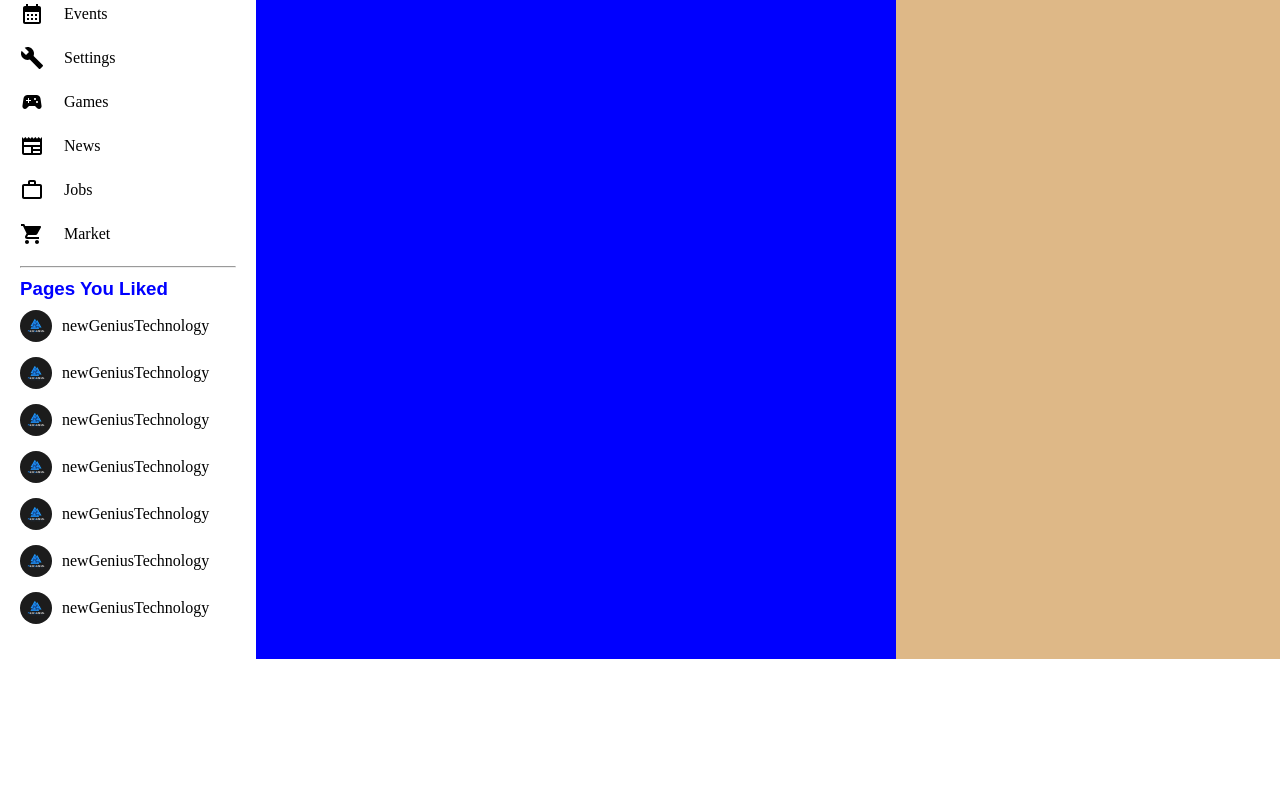
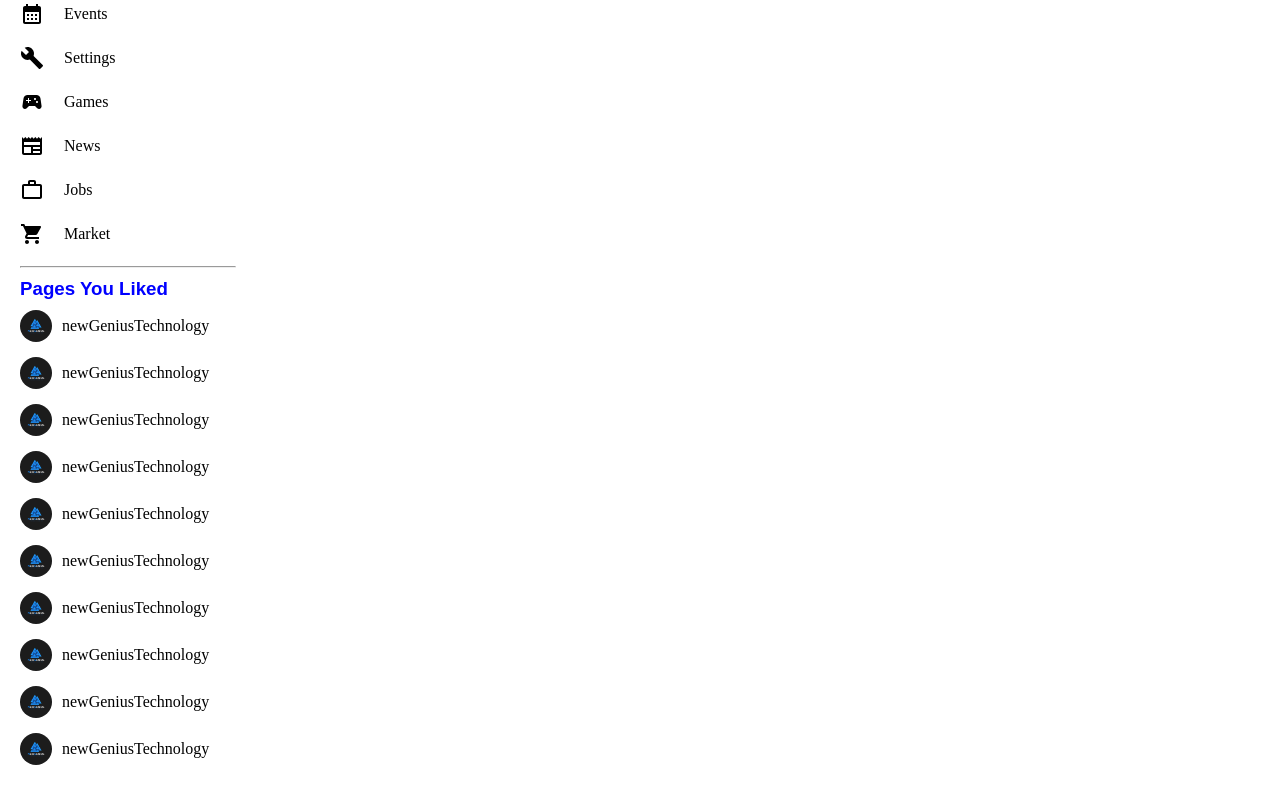
Before and after one commit to JanithNanayakkaraSE0612/Facebook_Clone_App, a React (Create React App) app in the folder facebook/: page / in a window 1280 px wide. Shown: the part 244-1044 px from the top of the page. Before the commit the page ends 903 px from the top, so only its background shows below. Built offline with nearby package versions, Linux system fonts and the light colour scheme.

Commit message:
Complete part two

```diff
--- a/facebook/src/components/LeftPane/LeftPane.js
+++ b/facebook/src/components/LeftPane/LeftPane.js
@@ -89,6 +89,18 @@ export default function LeftPane() {
             <img src="/images/newgenius.png" alt="" className="pagePic" />
               <span className="pageName">newGeniusTechnology</span>
           </li>
+          <li className="pageListItem">
+            <img src="/images/newgenius.png" alt="" className="pagePic" />
+              <span className="pageName">newGeniusTechnology</span>
+          </li>
+          <li className="pageListItem">
+            <img src="/images/newgenius.png" alt="" className="pagePic" />
+              <span className="pageName">newGeniusTechnology</span>
+          </li>
+          <li className="pageListItem">
+            <img src="/images/newgenius.png" alt="" className="pagePic" />
+              <span className="pageName">newGeniusTechnology</span>
+          </li>
             </div>
         </div>
       </div>
--- a/facebook/src/components/LeftPane/leftPane.css
+++ b/facebook/src/components/LeftPane/leftPane.css
@@ -2,6 +2,15 @@
     flex: 2;
     height: calc(100vh -50px);
     overflow-y: scroll;
+}
+::-webkit-scrollbar{
+    width: 50px;
+}
+::-webkit-scrollbar~track{
+    background-color: antiquewhite;
+}
+::-webkit-scrollbar~::-ms-thumb{
+    background-color: burlywood;
 }
 .leftPaneContainer{
     padding: 20px;
--- a/facebook/src/components/Navigation/navBar.css
+++ b/facebook/src/components/Navigation/navBar.css
@@ -9,6 +9,7 @@
 }
 .navBarLeft{
     flex: 3;
+    font-family: serif;
 }
 .navBarCenter{
     flex: 5;
--- a/facebook/src/components/PostPane/postPane.css
+++ b/facebook/src/components/PostPane/postPane.css
@@ -1,4 +1,3 @@
 .PostPaneBox{
-    background-color: blue;
     flex: 5;
 }
--- a/facebook/src/components/RightPane/rightPane.css
+++ b/facebook/src/components/RightPane/rightPane.css
@@ -1,4 +1,3 @@
 .RightPaneBox{
-    background-color: burlywood;
     flex: 3;
 }
```
